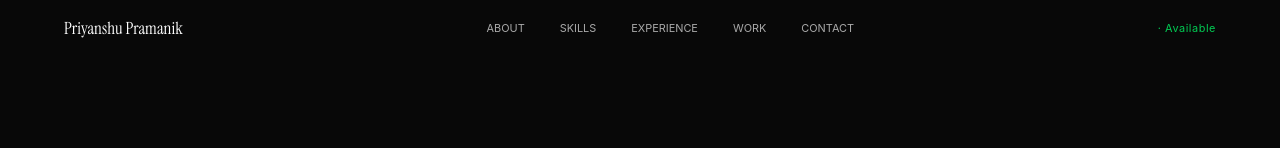
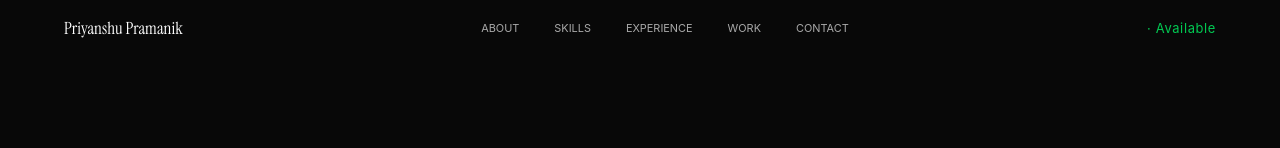
Before and after one commit to Priyanshu-WD/Priyanshu_Portfolio, a React (Vite) app: page /#/project/AltouraAllPages in a window 1280 px wide. Shown: the top 148 px of the page. Built offline with nearby package versions, Linux system fonts and the light colour scheme.

Commit message:
Made changes in Header

```diff
--- a/src/Components/Header/Header.jsx
+++ b/src/Components/Header/Header.jsx
@@ -100,7 +100,7 @@ export const Header = () => {
           </motion.li>
         </ul>
         <div>
-          <div className="text-green-500 text-[10.9px] tracking-wider ">
+          <div className="text-green-500 text-[12.9px] tracking-wider ">
             &middot; Available
           </div>
         </div>
```
Also changed, not shown: 3 other files (tests, documents, lock files or other folders).
